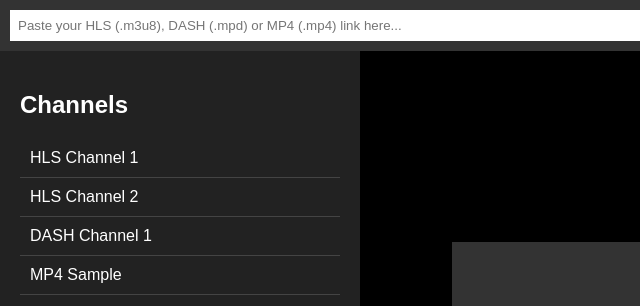
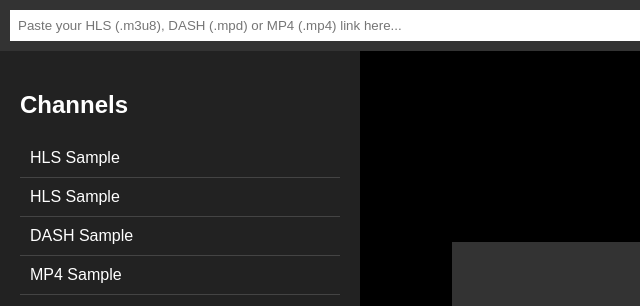
Before and after one commit to Mx455/hls-player, a plain HTML site: page index.html in a window 1280 px wide. Shown: the top 306 px of the page, 0-640 px from the left. Drawn offline with nearby package versions, Linux system fonts and the light colour scheme.

Commit message:
Update index.html

```diff
--- a/index.html
+++ b/index.html
@@ -86,9 +86,9 @@
     <div class="container">
         <div id="channel-list">
             <h2>Channels</h2>
-            <div class="channel" onclick="loadStream('https://test-streams.mux.dev/x36xhzz/x36xhzz.m3u8')">HLS Channel 1</div>
-            <div class="channel" onclick="loadStream('https://test-streams.mux.dev/test_001/stream.m3u8')">HLS Channel 2</div>
-            <div class="channel" onclick="loadStream('https://dash.akamaized.net/envivio/EnvivioDash3/manifest.mpd')">DASH Channel 1</div>
+            <div class="channel" onclick="loadStream('https://test-streams.mux.dev/x36xhzz/x36xhzz.m3u8')">HLS Sample</div>
+            <div class="channel" onclick="loadStream('https://test-streams.mux.dev/test_001/stream.m3u8')">HLS Sample</div>
+            <div class="channel" onclick="loadStream('https://dash.akamaized.net/envivio/EnvivioDash3/manifest.mpd')">DASH Sample</div>
             <div class="channel" onclick="loadStream('https://sample-videos.com/video123/mp4/720/big_buck_bunny_720p_1mb.mp4')">MP4 Sample</div>
         </div>
         <div id="video-container">
```
